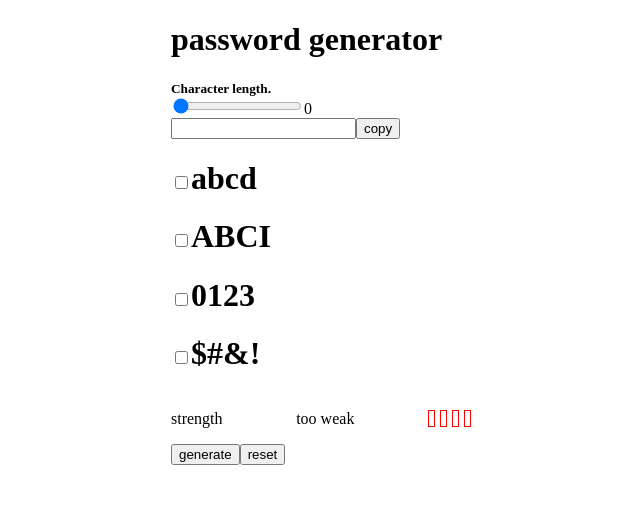
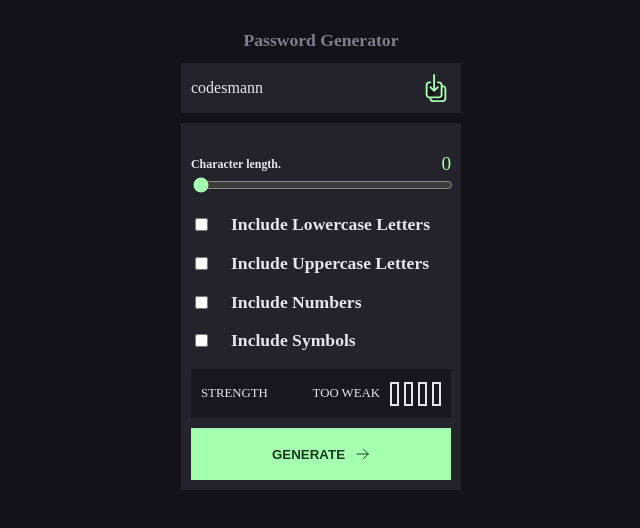
Before and after one commit to munirsebikaaka/react-password-generator-basic, a React (Create React App) app: page / in a window 1280 px wide. Shown: the top 528 px of the page, without its empty margins (319-959 px from the left). Built offline with nearby package versions, Linux system fonts and the light colour scheme.

Commit message:
feat:finished the styles for the application

```diff
--- a/src/App.js
+++ b/src/App.js
@@ -48,7 +48,28 @@ function App() {
     <div className="app">
       <h1 className="header"> password generator</h1>
 
+      <div className="passCell">
+        <p>{isFinished ? password : "codesmann"}</p>
+
+        <svg
+          xmlns="http://www.w3.org/2000/svg"
+          fill="#131218"
+          viewBox="0 0 24 24"
+          strokeWidth={1.5}
+          stroke="#a4ffaf"
+          className="size-6"
+        >
+          <path
+            strokeLinecap="round"
+            strokeLinejoin="round"
+            d="M7.5 7.5h-.75A2.25 2.25 0 0 0 4.5 9.75v7.5a2.25 2.25 0 0 0 2.25 2.25h7.5a2.25 2.25 0 0 0 2.25-2.25v-7.5a2.25 2.25 0 0 0-2.25-2.25h-.75m-6 3.75 3 3m0 0 3-3m-3 3V1.5m6 9h.75a2.25 2.25 0 0 1 2.25 2.25v7.5a2.25 2.25 0 0 1-2.25 2.25h-7.5a2.25 2.25 0 0 1-2.25-2.25v-.75"
+          />
+        </svg>
+      </div>
+
+      <div className="mainBody">
         <div>
+          <div className="length">
             <h5
               className={
                 (isFinished && !length) || (isFinished && length < 6)
@@ -65,77 +86,69 @@ function App() {
                 : " Character length."}
             </h5>
 
-        <div>
+            <span>{length}</span>
+          </div>
           <input
+            className="range"
             type="range"
             min="0"
             max="15"
             value={length}
             onChange={(e) => setLength(e.target.value)}
           />
-          <span>{length}</span>
         </div>
-      </div>
-      <div>
-        <input
-          type="text"
-          value={password}
-          onChange={(e) => setPassword(e.target.value)}
-        />
-        <button>copy</button>
-      </div>
-      <div>
-        <h1 className="results">
+        <p className="results">
           <input
             type="checkbox"
             value={lowerCaseAdded}
             onChange={() => setLowerCaseAdded(true)}
           />
-          abcd
-        </h1>
-        <h1 className="results">
+          <span>Include lowercase letters</span>
+        </p>
+        <p className="results">
           <input
             type="checkbox"
             value={upperCaseAdded}
             onChange={() => setUpperCasAdded(true)}
           />
-          ABCI
-        </h1>
-        <h1 className="results">
+          <span>Include uppercase letters</span>
+        </p>
+        <p className="results">
           <input
             type="checkbox"
             value={numAdded}
             onChange={() => setnumAdded(true)}
           />
-          0123
-        </h1>
-        <h1 className="results">
+          <span>Include numbers</span>
+        </p>
+        <p className="results">
           <input
             type="checkbox"
             value={symbolsAdded}
             onChange={() => setSymbolsAdded(true)}
           />
-          $#&!
-        </h1>
-      </div>
+          <span>Include symbols</span>
+        </p>
+
         <div className="strength">
-        <p>strength</p>
+          <p>STRENGTH</p>
+          <div>
             <p>
               {length <= 6
-            ? "too weak"
+                ? "TOO WEAK"
                 : length <= 8
-            ? "weak"
+                ? "WEAK"
                 : length <= 12
-            ? "medium"
+                ? "MEDIUM"
                 : length > 12
-            ? "strong"
+                ? "STRONG"
                 : ""}
             </p>
             <p className="barMain">
               <span
                 className={
                   length < 6
-                ? ""
+                    ? "empty"
                     : length <= 6
                     ? "tooWeak"
                     : length <= 8
@@ -157,7 +170,7 @@ function App() {
                       : length > 12
                       ? "strong"
                       : ""
-                : ""
+                    : "empty"
                 }
               ></span>
               <span
@@ -168,15 +181,32 @@ function App() {
                       : length > 12
                       ? "strong"
                       : ""
-                : ""
+                    : "empty"
                 }
               ></span>
-          <span className={length > 12 ? "strong" : ""}></span>
+              <span className={length > 12 ? "strong" : "empty"}></span>
             </p>
           </div>
+        </div>
         <div>
-        <button onClick={() => setIsFinished((p) => !p)}>generate</button>
-        <button onClick={resetPassword}>reset</button>
+          <button className="gen" onClick={() => setIsFinished((p) => !p)}>
+            generate
+            <svg
+              xmlns="http://www.w3.org/2000/svg"
+              fill="none"
+              viewBox="0 0 24 24"
+              strokeWidth={1.5}
+              stroke="currentColor"
+              className="arrow"
+            >
+              <path
+                strokeLinecap="round"
+                strokeLinejoin="round"
+                d="M13.5 4.5 21 12m0 0-7.5 7.5M21 12H3"
+              />
+            </svg>
+          </button>
+        </div>
       </div>
     </div>
   );
--- a/src/index.css
+++ b/src/index.css
@@ -1,6 +1,16 @@
+body {
+  background-color: #131218;
+}
 .wrong {
   color: red;
   margin-bottom: -1px;
+}
+.header {
+  color: #807e8c;
+  text-transform: capitalize;
+  font-size: 1.1rem;
+  text-align: center;
+  font-family: serif;
 }
 .collect {
   margin-bottom: -1px;
@@ -14,26 +24,119 @@
   display: flex;
   align-items: center;
   justify-content: space-between;
+  gap: 30px;
+  font-family: serif;
+  background-color: #18171f;
+  padding: 0 10px;
+  font-size: 0.8rem;
+}
+.strength div {
+  display: flex;
+  align-items: center;
+  gap: 10px;
 }
 .app {
-  width: 300px;
-  margin: 0 auto;
-}
-.barMain span {
-  width: 5px;
-  height: 15px;
-  border: 1px solid red;
+  width: 280px;
+  margin: 30px auto;
 }
 
+.empty {
+  width: 5px;
+  height: 20px;
+  border: 2px solid #e6e5eb;
+}
 .tooWeak {
-  background-color: red;
+  width: 5px;
+  height: 20px;
+  background-color: #f44a49;
+  border: 1px solid #f44a49;
 }
 .weak {
-  background-color: #ff4517;
+  width: 5px;
+  height: 20px;
+  background-color: #fb7c58;
+  border: 2px solid #fb7c58;
 }
 .medium {
-  background-color: yellowgreen;
+  width: 5px;
+  height: 20px;
+  background-color: #facb66;
+  border: 2px solid #facb66;
 }
 .strong {
-  background-color: #3dff8e;
+  width: 5px;
+  height: 20px;
+  background-color: #a4ffae;
+  border: 2px solid #a4ffae;
 }
+/* MAIN STYLES */
+.results {
+  display: flex;
+  align-items: center;
+  gap: 20px;
+  text-transform: capitalize;
+  font-size: 1.1rem;
+  font-weight: 600;
+  font-family: serif;
+  color: #e6e5eb;
+}
+.results input {
+  accent-color: #a4ffaf;
+}
+.mainBody {
+  background-color: #24232b;
+  padding: 10px;
+  color: #e6e5eb;
+  font-size: 0.9rem;
+}
+.gen {
+  background-color: #a4ffaf;
+  color: #1a3820;
+  cursor: pointer;
+  border: none;
+  text-transform: uppercase;
+  font-weight: 600;
+  width: 100%;
+  padding: 16px 0;
+  margin-top: 10px;
+  display: flex;
+  align-items: center;
+  justify-content: center;
+  gap: 10px;
+}
+.length {
+  display: flex;
+  align-items: center;
+  justify-content: space-between;
+}
+.length span {
+  margin-top: 20px;
+  font-size: 1.2rem;
+  color: #a4ffaf;
+}
+.range {
+  width: 100%;
+  accent-color: #a4ffaf;
+  color: #e6e5eb;
+}
+.passCell {
+  display: flex;
+  width: 100%;
+  justify-content: space-between;
+  align-items: center;
+  background-color: #24232b;
+  margin-bottom: 10px;
+}
+.passCell p {
+  padding-left: 10px;
+  color: #e6e5eb;
+}
+.size-6 {
+  width: 30px;
+  height: 30px;
+  margin-right: 10px;
+}
+.arrow {
+  width: 15px;
+  height: 20px;
+}
```
Lines whose indentation alone changed are shown as unchanged.
